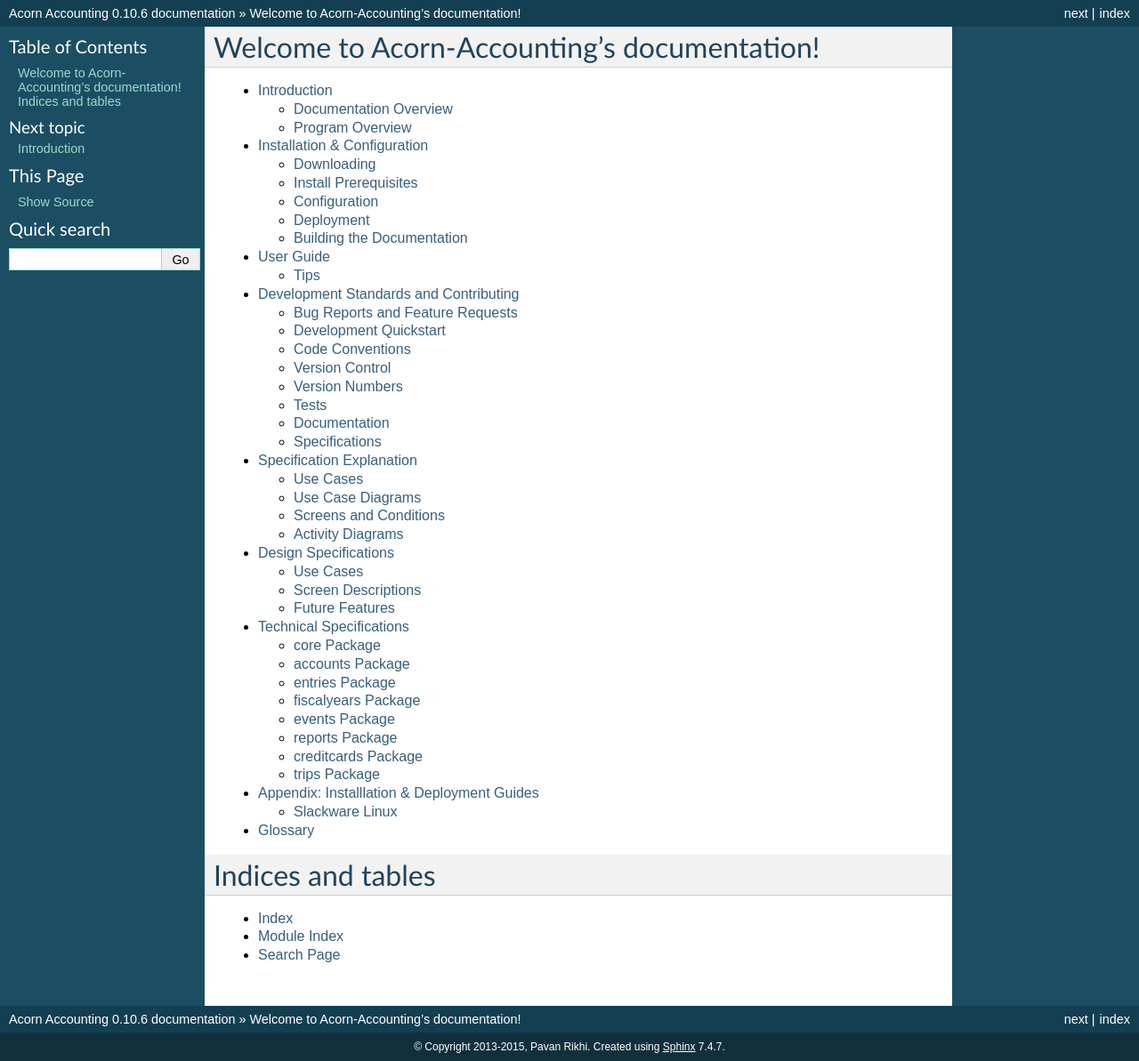
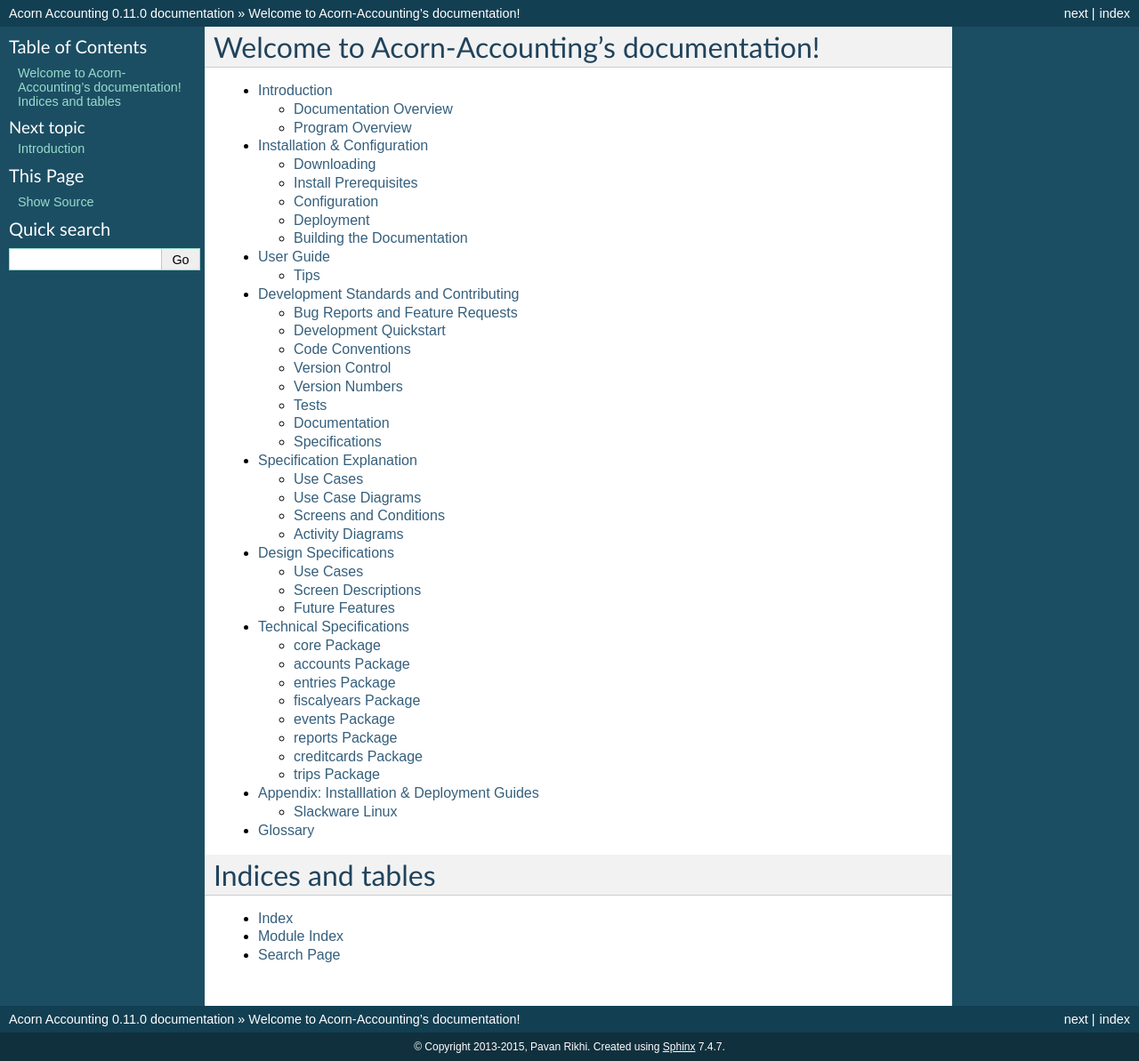
Before and after one commit to prikhi/AcornAccounting, a Sphinx documentation site: the page built from docs/source/index.rst, in a window 1280 px wide and 1193 px high. Shown: the whole window at 89% size. Built offline with Sphinx 7.4.7, drawn with Linux system fonts in a browser that asks for light colours; formulas are drawn with MathJax 3.

Commit message:
Preparve for v0.11.0 Release

```diff
--- a/docs/source/conf.py
+++ b/docs/source/conf.py
@@ -64,9 +64,9 @@
 # built documents.
 #
 # The short X.Y version.
-version = '0.10.6'
+version = '0.11.0'
 # The full version, including alpha/beta/rc tags.
-release = '0.10.6'
+release = '0.11.0'
 
 # The language for content autogenerated by Sphinx. Refer to documentation
 # for a list of supported languages.
--- a/setup.py
+++ b/setup.py
@@ -3,7 +3,7 @@
 
 setup(
     name='AcornAccounting',
-    version='0.10.6',
+    version='0.11.0',
     author='Pavan Rikhi',
     author_email='pavan.rikhi@gmail.com',
     packages=find_packages,
```
